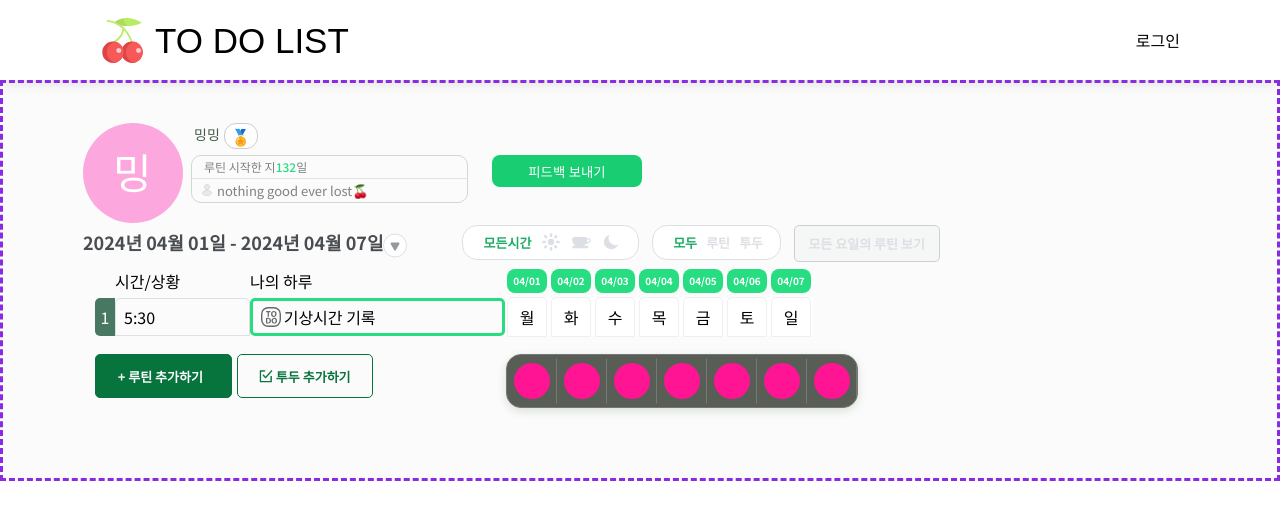
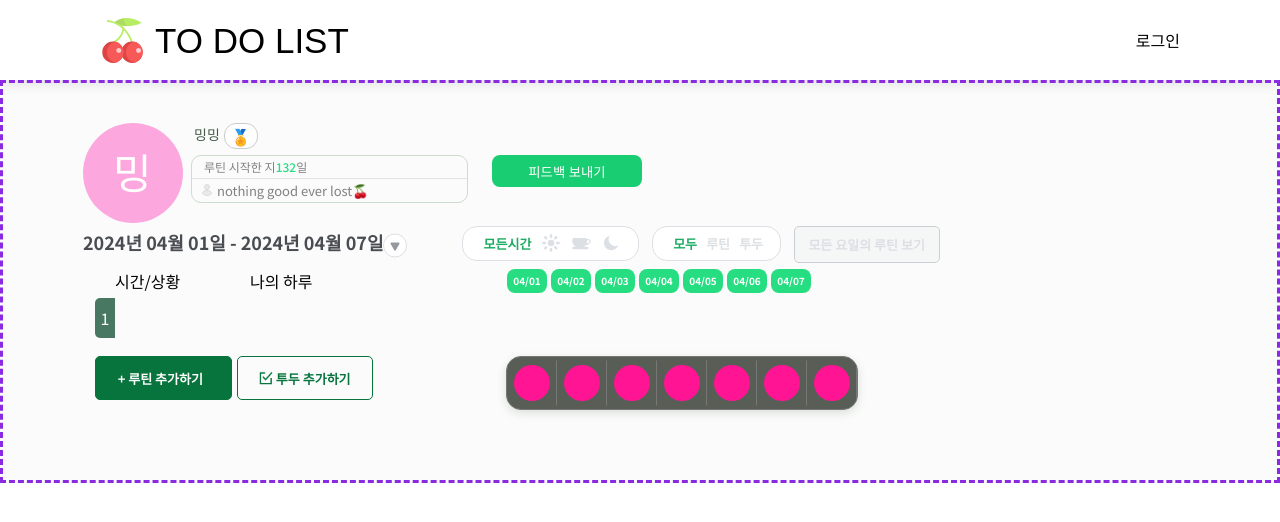
Before and after one commit to hit-that-drum/to-do-list, a React (Create React App) app: page /to-do-list in a window 1280 px wide. Shown: the top 522 px of the page. Built offline with nearby package versions, Linux system fonts and the light colour scheme; a web font is replaced by a local one.

Commit message:
데이터 관련 map 작업중

```diff
--- a/package.json
+++ b/package.json
@@ -27,6 +27,7 @@
     "recoil": "^0.7.7",
     "styled-components": "^5.3.9",
     "swiper": "^11.1.1",
+    "uuid": "^9.0.1",
     "web-vitals": "^2.1.4"
   },
   "scripts": {
@@ -85,6 +86,7 @@
     "@storybook/testing-library": "0.0.13",
     "@types/node": "^16.18.22",
     "@types/styled-components": "^5.1.26",
+    "@types/uuid": "^9.0.8",
     "@typescript-eslint/eslint-plugin": "^5.57.0",
     "@typescript-eslint/parser": "^5.57.0",
     "babel-plugin-named-exports-order": "0.0.2",
--- a/src/pages/ToDoList/ToDoTable.tsx
+++ b/src/pages/ToDoList/ToDoTable.tsx
@@ -1,134 +1,31 @@
-import React from 'react';
-import styled from 'styled-components';
+/* eslint-disable import/no-extraneous-dependencies */
+/* eslint-disable @typescript-eslint/no-unused-vars */
+import React, { useEffect, useState } from 'react';
+import dayjs from 'dayjs';
+import { v4 as uuidv4 } from 'uuid';
 import TrafficLight from './TrafficLight';
 import { MockDataType } from '../../interfaces';
 import AddTodoImg from '../../assets/add-todo.png';
 import TodoImg from '../../assets/todo-img.svg';
-
-const ToDoSection = styled.div`
-  display: flex;
-  height: 38px;
-  button {
-    all: unset;
-    cursor: pointer;
-  }
-  .numbering {
-    display: flex;
-    padding: 1px;
-    width: 18px;
-    border-radius: 5px 0px 0px 5px;
-    border-width: 0px;
-    justify-content: center;
-    align-items: center;
-    background-color: rgb(72, 120, 97);
-    color: #ffffff;
-    margin-left: 12px;
-  }
-  .timedetail-myday {
-    display: flex;
-    width: 390px;
-    border-color: rgb(220, 224, 228);
-    border-radius: 5px;
-    border-width: 1px;
-    .timedetail {
-      padding: 4px 8px;
-      width: 130px;
-      border: solid;
-      border-color: rgb(220, 224, 228);
-      border-radius: 5px 5px 0px 0px;
-      border-width: 1px;
-    }
-    .myday {
-      display: flex;
-      align-items: center;
-      padding: 4px 8px;
-      width: 260px;
-      border: solid;
-      border-color: rgb(38, 222, 129);
-      border-radius: 5px;
-      border-width: 3px;
-      img {
-        width: 20px;
-        height: 20px;
-      }
-      p {
-        margin-left: 3px;
-      }
-    }
-  }
-  div:nth-child(3) {
-    display: flex;
-    align-items: center;
-    justify-content: space-between;
-    background-color: rgb(255, 255, 255);
-  }
-  div:nth-child(4) {
-    border: 1px solid salmon;
-  }
-
-  .yoil {
-    display: flex;
-    margin: 0px 2px;
-    flex-direction: column;
-    /* padding: 5px 0px; */
-    height: 100%;
-    width: 38px;
-    align-items: center;
-    justify-content: center;
-    border-width: 0.5px 1px 1px;
-    border-style: solid;
-    border-image: initial;
-    background-color: rgb(255, 255, 255);
-    /* border-color: rgb(38, 222, 129) rgb(38, 222, 129) rgb(237, 239, 240); */
-    border-color: rgb(237, 239, 240);
-    border-radius: 5px 5px 0px 0px;
-  }
-`;
-
-const BottomSection = styled.div`
-  margin: 18px 0 30px;
-  width: 775px;
-  display: flex;
-  justify-content: space-between;
-  div {
-    display: flex;
-  }
-  button {
-    all: unset;
-    cursor: pointer;
-    display: flex;
-    padding: 4px 8px;
-    width: 118.5px;
-    height: 26px;
-    border: 1px solid rgb(7, 116, 61);
-    align-items: center;
-    justify-content: center;
-    border-radius: 5px;
-    padding: 8px;
-    border-width: 1px;
-    font-weight: bold;
-    font-size: 13px;
-  }
-  .add-routine {
-    color: #ffffff;
-    background: rgb(7, 116, 61);
-    margin-left: 12px;
-  }
-  .add-todo {
-    color: rgb(7, 116, 61);
-    margin-left: 5px;
-    img {
-      width: 14px;
-      height: 14px;
-    }
-  }
-`;
+import { ToDoSection, BottomSection } from './ToDoTableStyle';
 
 const ToDoTable = ({ data }: { data: MockDataType[] }) => {
+  console.log('table', data);
+  const nowWeekNum = dayjs().day();
+  const [tableData, setTableData] = useState(data[nowWeekNum - 1]);
+  const { routines, todos } = tableData;
+  console.log('tableData', tableData);
+  const [numbering, setNumbering] = useState<number | null>(null);
+  useEffect(() => {
+    const routinesLen = routines ? routines.length : 0;
+    const todosLen = todos ? todos.length : 0;
+    setNumbering(routinesLen + todosLen);
+  }, [data, routines, todos]);
+
   return (
     <div>
-      <ToDoSection>
-        <div className="numbering">
+      {/* <ToDoSection>
+        <div className="numbering-wrapper">
           <div>1</div>
         </div>
         <div className="timedetail-myday">
@@ -163,6 +60,19 @@ const ToDoTable = ({ data }: { data: MockDataType[] }) => {
             <p>일</p>
           </button>
         </div>
+      </ToDoSection> */}
+      <ToDoSection>
+        <div>
+          {Array(numbering)
+            .fill(1)
+            .map((el, idx) => {
+              return (
+                <div className="numbering" key={uuidv4()}>
+                  <div>{idx + 1}</div>
+                </div>
+              );
+            })}
+        </div>
       </ToDoSection>
       <BottomSection>
         <div>
--- /dev/null
+++ b/src/pages/ToDoList/ToDoTableStyle.tsx
@@ -0,0 +1,120 @@
+import styled from 'styled-components';
+
+export const ToDoSection = styled.div`
+  display: flex;
+  button {
+    all: unset;
+    cursor: pointer;
+  }
+  .numbering {
+    display: flex;
+    padding: 1px;
+    width: 18px;
+    border-radius: 5px 0px 0px 5px;
+    border-width: 0px;
+    justify-content: center;
+    align-items: center;
+    background-color: rgb(72, 120, 97);
+    color: #ffffff;
+    margin-left: 12px;
+    height: 38px;
+  }
+  .timedetail-myday {
+    display: flex;
+    width: 390px;
+    border-color: rgb(220, 224, 228);
+    border-radius: 5px;
+    border-width: 1px;
+    .timedetail {
+      padding: 4px 8px;
+      width: 130px;
+      border: solid;
+      border-color: rgb(220, 224, 228);
+      border-radius: 5px 5px 0px 0px;
+      border-width: 1px;
+    }
+    .myday {
+      display: flex;
+      align-items: center;
+      padding: 4px 8px;
+      width: 260px;
+      border: solid;
+      border-color: rgb(38, 222, 129);
+      border-radius: 5px;
+      border-width: 3px;
+      img {
+        width: 20px;
+        height: 20px;
+      }
+      p {
+        margin-left: 3px;
+      }
+    }
+  }
+  /* div:nth-child(3) {
+    display: flex;
+    align-items: center;
+    justify-content: space-between;
+    background-color: rgb(255, 255, 255);
+  } */
+  /* div:nth-child(4) {
+    border: 1px solid salmon;
+  } */
+
+  .yoil {
+    display: flex;
+    margin: 0px 2px;
+    flex-direction: column;
+    /* padding: 5px 0px; */
+    height: 100%;
+    width: 38px;
+    align-items: center;
+    justify-content: center;
+    border-width: 0.5px 1px 1px;
+    border-style: solid;
+    border-image: initial;
+    background-color: rgb(255, 255, 255);
+    /* border-color: rgb(38, 222, 129) rgb(38, 222, 129) rgb(237, 239, 240); */
+    border-color: rgb(237, 239, 240);
+    border-radius: 5px 5px 0px 0px;
+  }
+`;
+
+export const BottomSection = styled.div`
+  margin: 18px 0 30px;
+  width: 775px;
+  display: flex;
+  justify-content: space-between;
+  div {
+    display: flex;
+  }
+  button {
+    all: unset;
+    cursor: pointer;
+    display: flex;
+    padding: 4px 8px;
+    width: 118.5px;
+    height: 26px;
+    border: 1px solid rgb(7, 116, 61);
+    align-items: center;
+    justify-content: center;
+    border-radius: 5px;
+    padding: 8px;
+    border-width: 1px;
+    font-weight: bold;
+    font-size: 13px;
+  }
+  .add-routine {
+    color: #ffffff;
+    background: rgb(7, 116, 61);
+    margin-left: 12px;
+  }
+  .add-todo {
+    color: rgb(7, 116, 61);
+    margin-left: 5px;
+    img {
+      width: 14px;
+      height: 14px;
+    }
+  }
+`;
--- a/src/pages/ToDoList/index.tsx
+++ b/src/pages/ToDoList/index.tsx
@@ -1,7 +1,7 @@
 /* eslint-disable import/no-extraneous-dependencies */
 /* eslint-disable @typescript-eslint/no-unused-vars */
 import React, { HtmlHTMLAttributes, useState } from 'react';
-import dayjs, { Dayjs } from 'dayjs';
+import dayjs from 'dayjs';
 import { MockDataType } from '@interfaces/todo.interface';
 import ToDoTable from './ToDoTable';
 import Header from '../../components/Header';
```
Also changed, not shown: 1 other file (tests, documents, lock files or other folders).
